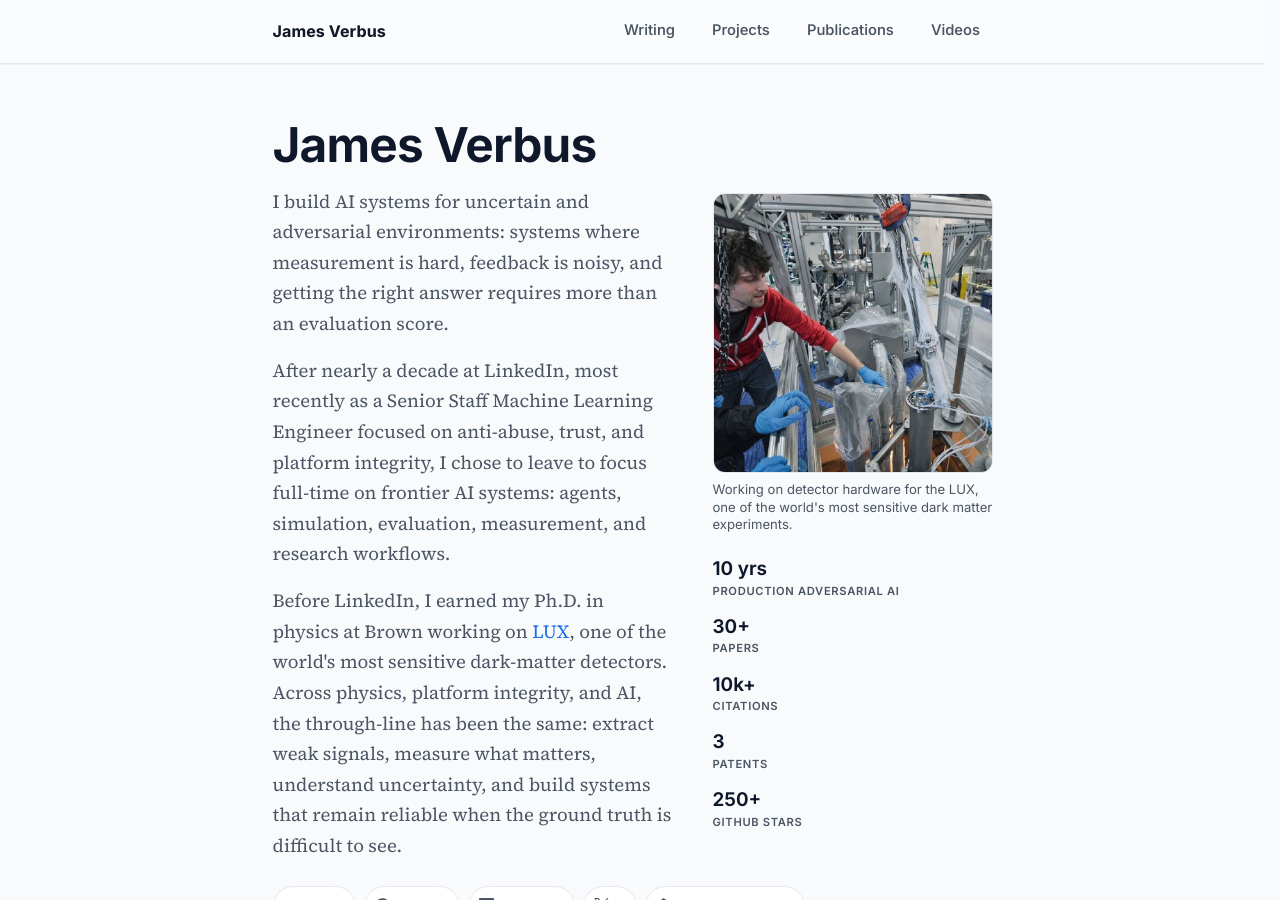
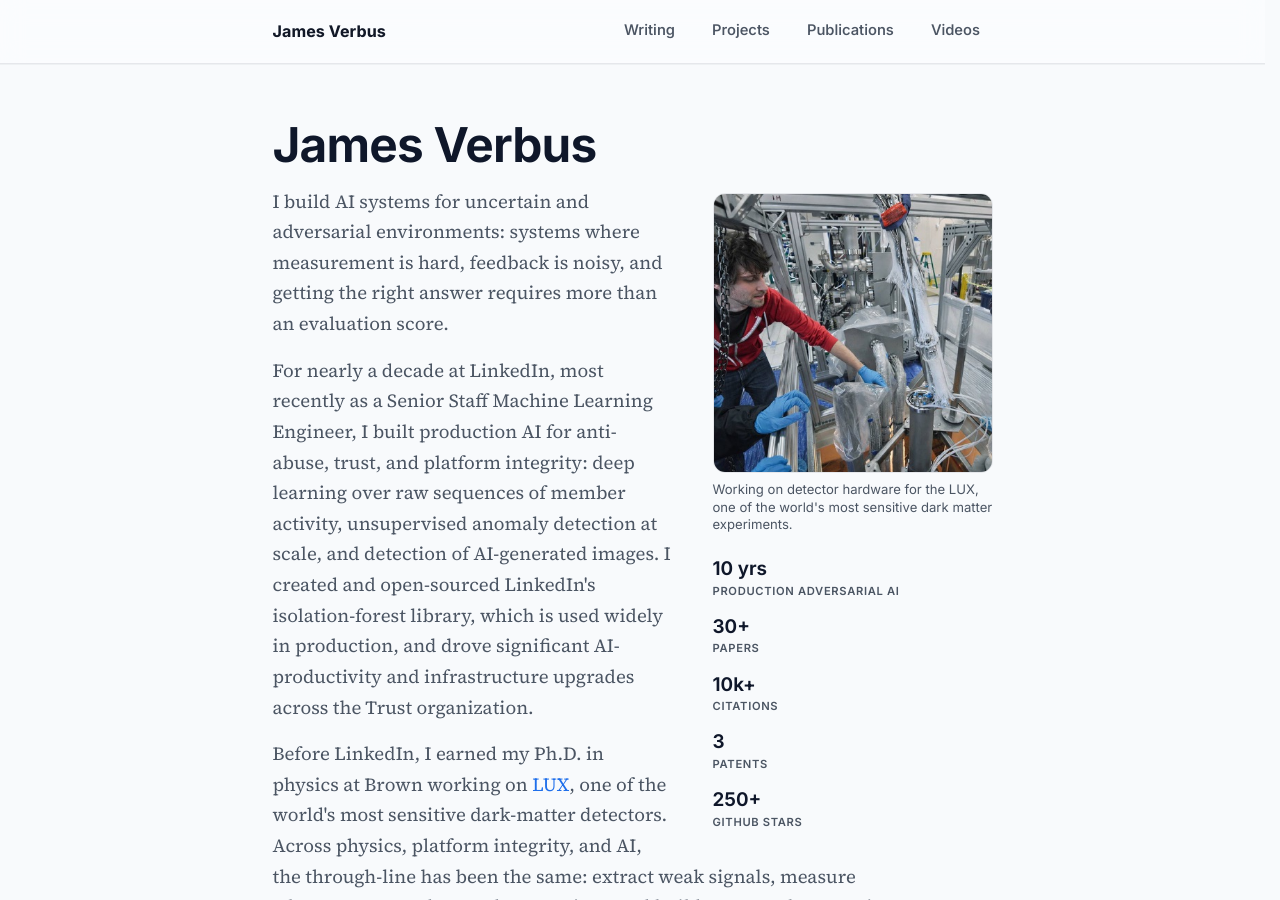
Before and after one commit to jverbus/jverbus.github.io, a Jekyll site: the page built from index.md, in a window 1280 px wide and 900 px high. Built offline with Jekyll 4.4.1, drawn with Linux system fonts in a browser that asks for light colours.

Commit message:
Ground the home intro in shipped work
Replace the departure-and-pivot sentence with a receipts-based summary
of the LinkedIn decade: production anti-abuse AI, deep learning on
activity sequences, anomaly detection at scale, AI-generated image
detection, the open-source isolation-forest library, and
AI-productivity and infrastructure work across the Trust organization.

https://claude.ai/code/session_01EjBiG9bDQxspefCUkSEBmk

```diff
--- a/index.md
+++ b/index.md
@@ -23,7 +23,7 @@ hide_title: true
   </div>
   <div class="home-hero-copy">
     <p class="home-lede">I build AI systems for uncertain and adversarial environments: systems where measurement is hard, feedback is noisy, and getting the right answer requires more than an evaluation score.</p>
-    <p class="home-lede">After nearly a decade at LinkedIn, most recently as a Senior Staff Machine Learning Engineer focused on anti-abuse, trust, and platform integrity, I chose to leave to focus full-time on frontier AI systems: agents, simulation, evaluation, measurement, and research workflows.</p>
+    <p class="home-lede">For nearly a decade at LinkedIn, most recently as a Senior Staff Machine Learning Engineer, I built production AI for anti-abuse, trust, and platform integrity: deep learning over raw sequences of member activity, unsupervised anomaly detection at scale, and detection of AI-generated images. I created and open-sourced LinkedIn's isolation-forest library, which is used widely in production, and drove significant AI-productivity and infrastructure upgrades across the Trust organization.</p>
     <p class="home-lede">Before LinkedIn, I earned my Ph.D. in physics at Brown working on <a href="{{ '/2016/08/18/calibrating-the-lux-dark-matter-experiment/' | relative_url }}">LUX</a>, one of the world's most sensitive dark-matter detectors. Across physics, platform integrity, and AI, the through-line has been the same: extract weak signals, measure what matters, understand uncertainty, and build systems that remain reliable when the ground truth is difficult to see.</p>
   </div>
   <div class="home-contact" id="contact" aria-label="Contact links">
```
